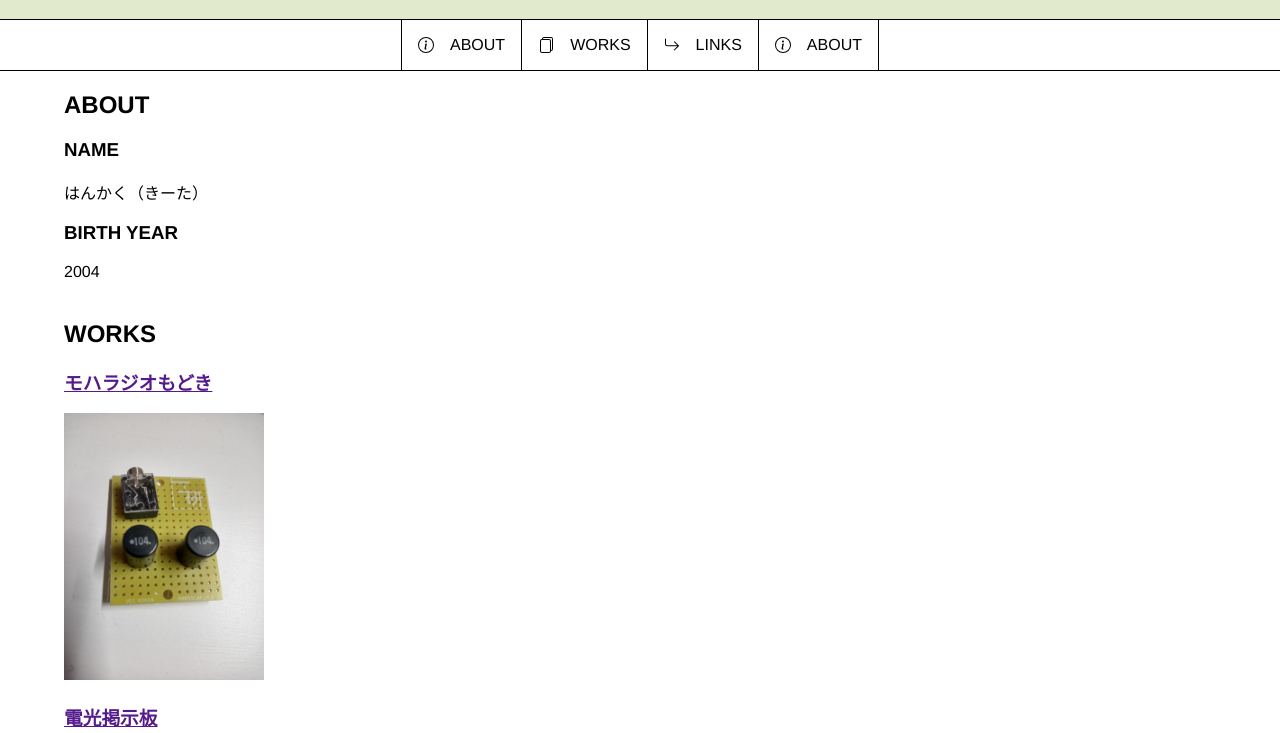
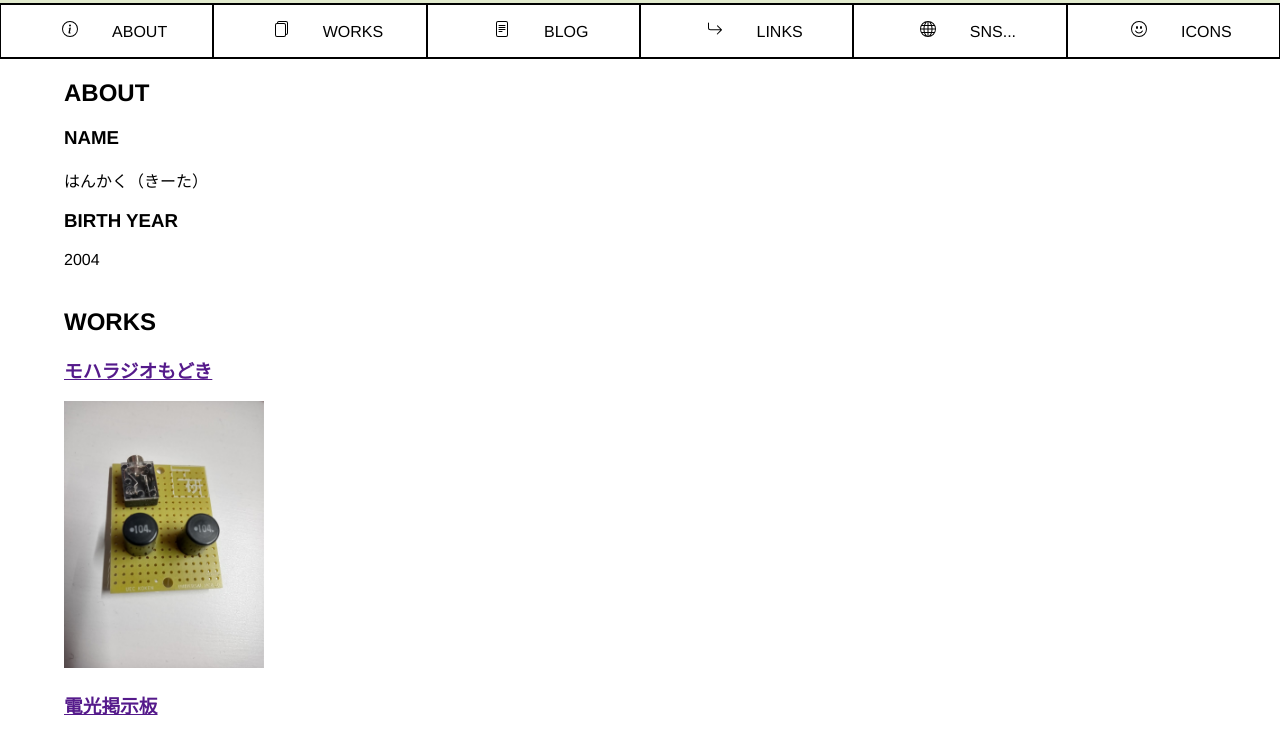
Before and after one commit to kqiita/kqiita.github.io, a plain HTML site: page index.html in a window 1280 px wide. Shown: the part 109-842 px from the top of the page. Drawn offline with Linux system fonts and the light colour scheme.

Commit message:
fixed navbar var to a ,and fixed css

```diff
--- a/index.html
+++ b/index.html
@@ -32,11 +32,33 @@
             <h1>はんかくくんのページ</h1>
         </div>
         <nav id="navigation_bar">
-            <div class="navigation_bar_content"><img src="img/info-circle.svg" alt="info-circle"><a href="#about">ABOUT</a></div>
-            <div class="navigation_bar_content"><img src="img/files.svg" alt="files"><a href="#works">WORKS</a></div>
-            <div class="navigation_bar_content"><img src="img/arrow-return-right.svg" alt="arrow-return-right"><a
-                    href="#links">LINKS</a></div>
-            <div class="navigation_bar_content"><img src="img/info-circle.svg" alt="info-circle"><a href="#about">ABOUT</a></div>
+            <a href="#about"><img src="img/info-circle.svg" alt="">ABOUT</a>
+            <a href="#works"><img src="img/files.svg" alt="">WORKS</a>
+            <a href="#blogs"><img src="img/file-text.svg" alt="">BLOG</a>
+            <a href="#links"><img src="img/arrow-return-right.svg" alt="">LINKS</a>
+            <a href="#sns"><img src="img/globe.svg" alt="">SNS...</a>
+            <a href="icons"><img src="img/emoji-smile.svg" alt="">ICONS</a>
+<!--
+            <ul>
+                <li><a href="#about"><img src="img/info-circle.svg" alt="">ABOUT</a></li>
+                <li><a href="#works"><img src="img/files.svg" alt="">WORKS</a></li>
+                <li><a href="#blogs"><img src="img/file-text.svg" alt="">BLOG</a></li>
+                <li><a href="#links"><img src="img/arrow-return-right.svg" alt="">LINKS</a></li>
+                <li><a href="#sns"><img src="img/globe.svg" alt="">SNS...</a></li>
+                <li><a href="icons"><img src="img/emoji-smile.svg" alt="">ICONS</a></li>
+            </ul>
+
+-->
+<!--
+            <div><a href="#about"><img src="img/info-circle.svg" alt=""><p>ABOUT</p></a></div>
+            <div><a href="#works"><img src="img/files.svg" alt=""><p>WORKS</p></a></div>
+            <div><a href="#about"><img src="img/file-text.svg" alt=""><p>BLOG</p></a></div>
+            <div><a href="#links"><img src="img/arrow-return-right.svg" alt=""><p>LINKS</p></a></div>
+            <div><a href="#about"><img src="img/globe.svg" alt=""><p>SNS... </p></a></div>
+            <div><a href="#about"><img src="img/emoji-smile.svg" alt=""><p>ICONS</p></a></div>
+
+
+-->
 
         </nav>
         <div id="home_content">
@@ -75,6 +97,7 @@
                 <div>
                     <a href="blog\index.html" target="_blank" rel="noopener noreferrer">
                         <img src="img/file-text.svg" alt="blogpage">
+
                     </a>
                 </div>
 
--- a/style.css
+++ b/style.css
@@ -1,3 +1,7 @@
+html {
+    min-height: 100%;
+}
+
 body {
     font-family: "Helvetica Neue",
         Arial,
@@ -5,16 +9,96 @@ body {
         "Hiragino Sans",
         Meiryo,
         sans-serif;
-    padding: 0em;
-    margin: 0em;
+    margin: 0;
+    padding: 0;
+}
+
+#content {
+    background-color: white;
 }
 
 #title {
-    padding-left: 1rem;
-    padding-right: 1rem;
+    display: flex;
+    flex-direction: column;
+    align-items: center;
+    /*
+    display: flex;
+    flex-wrap: nowrap;
+    flex-direction: row;
+    align-items: center;
+    */
+    background-color: rgba(225, 234, 205, 1.0);
+}
+
+#title>* {}
+
+#title>img {
+    padding-left: 0.5rem;
+    padding-right: 0.5rem;
     padding-top: 0.5rem;
     padding-bottom: 0.5rem;
+    max-width: 6rem;
+    max-height: 6rem;
 
+}
+
+#navigation_bar {
+
+    border-top: 1px black solid;
+    border-bottom: 1px black solid;
+
+    display: grid;
+    width: 100%;
+    grid-template-columns: 1fr;
+}
+
+#navigation_bar>a {
+    display: block;
+    padding: 1em 1em;
+
+    border-top: 1px black solid;
+    border-bottom: 1px black solid;
+
+    text-align: center;
+
+}
+#navigation_bar>a:hover {
+    background-color: rgba(225, 234, 205, 0.3);
+}
+#navigation_bar>a img {
+    display: inline-block;
+    padding: 0em 1em;
+}
+#navigation_bar a {
+    text-decoration: none;
+    color: unset;
+
+}
+
+#home_content {
+    display: flex;
+    flex-direction: column;
+    align-content: center;
+    justify-content: center;
+    align-items: center;
+
+    margin: 0 auto;
+
+}
+
+#home_content>div {
+    width: 90%;
+    text-align: left;
+}
+
+@media screen and (min-width:481px) {}
+
+@media screen and (min-width:960px) {
+    #content {
+        background-color: white;
+    }
+
+    #title {
         display: flex;
         flex-wrap: nowrap;
         flex-direction: row;
@@ -38,40 +122,59 @@ body {
     }
 
     #navigation_bar {
+        display: grid;
 
+        grid-template-columns: repeat(auto-fit, minmax(128px, 1fr));
+
+        border-top: 1px black solid;
+        border-bottom: 1px black solid;
+        align-content: stretch;
+
+        /*
         display: flex;
-    flex-direction: row;
+        flex-direction: column;
         align-content: center;
         justify-content: center;
         align-items: center;
-    width: 100vw;
+        */
+    }
+
+    #navigation_bar>* {
+        display: flex;
+        justify-content: center;
+        border: 1px black solid;
         /*
-    padding-top: 1rem;
-    padding-bottom: 1rem;
-
+        border-right: 1px black solid;
         */
 
-    border-top: 1px black solid;
-    border-bottom: 1px black solid;
+        box-sizing: border-box;
+        padding: 1rem 2rem;
+        white-space: nowrap;
+
+
+
+        /*
+        display: flex;
+        align-items: center;
+        justify-content: center;
+        padding: 1.0em 1.0em;
+
+
+        border-bottom: 0px black solid;
+        */
     }
 
-.navigation_bar_content {
-    display: flex;
-    align-items: center;
-    padding: 1.0em 1.0em;
-
-    border-right: 1px black solid;
+    #navigation_bar>div>*:first-child {
+        margin-left: 0%;
     }
 
-.navigation_bar_content:first-child {
-    border-left: 1px black solid;
+
+
+    #navigation_bar>*>img {
+        margin-right: 10%;
     }
 
-.navigation_bar_content img {
-    margin-right: 1rem;
-}
-
-.navigation_bar_content a {
+    #navigation_bar a {
         text-decoration: none;
         color: unset;
     }
@@ -82,12 +185,14 @@ body {
         align-content: center;
         justify-content: center;
         align-items: center;
-    width: 100vw;
+
         margin: 0 auto;
 
     }
 
     #home_content>div {
-    width: 90vw;
+        width: 90%;
         text-align: left;
     }
+
+}
```
Also changed, not shown: img/emoji-smile.svg (added), img/globe.svg (added). Lines whose indentation alone changed are shown as unchanged.
